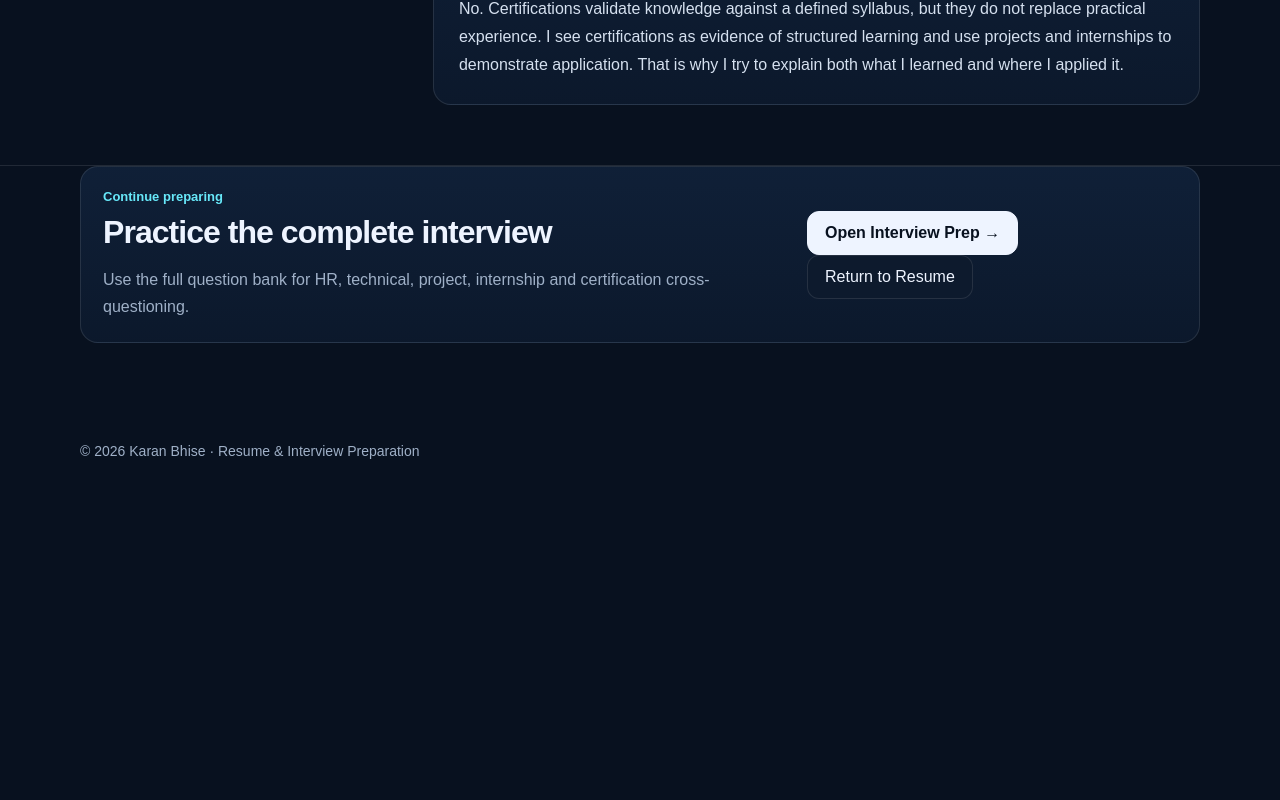
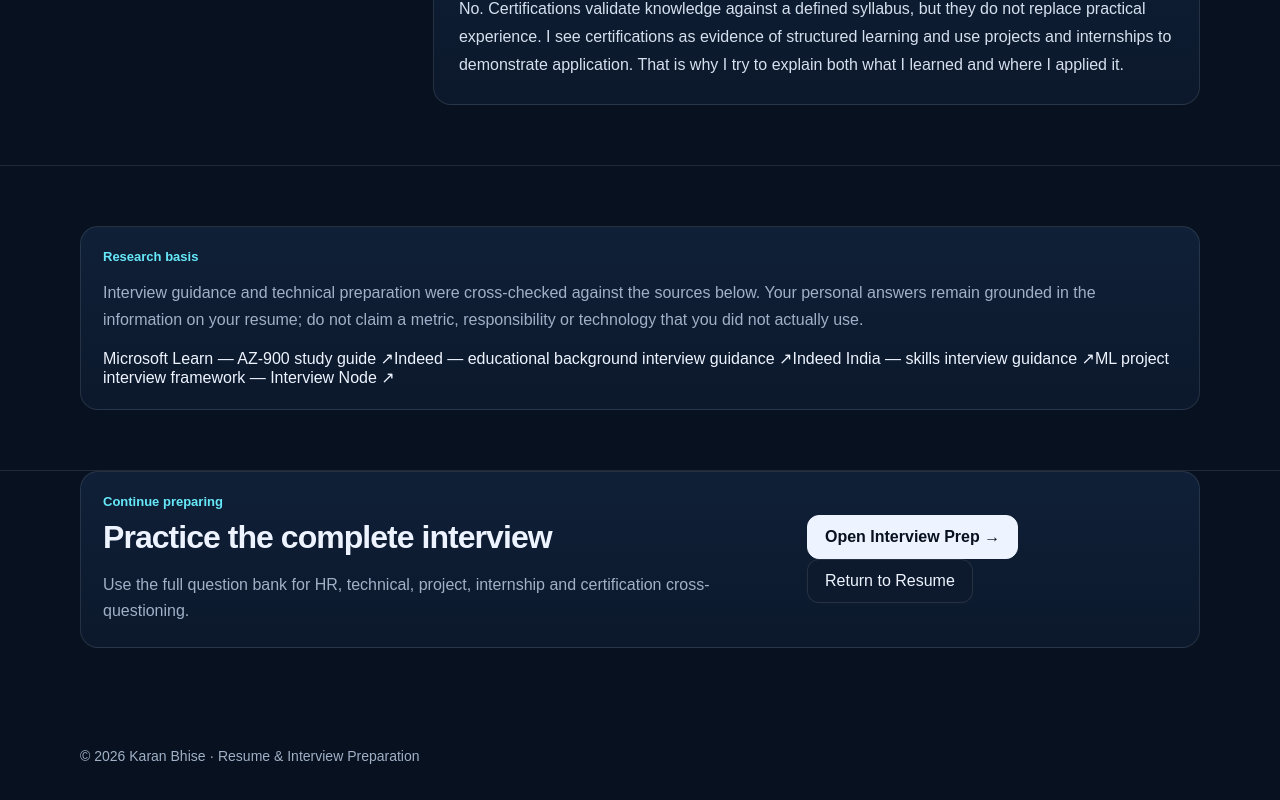
Before and after one commit to Karanaldo-07/karan-interview-prep, a Next.js app: page /resume/achievements in a window 1280 px wide. Shown: the part 4188-4988 px from the top of the page. Before the commit the page ends 4707 px from the top, so only its background shows below. Built offline with nearby package versions, Linux system fonts and the light colour scheme.

Commit message:
feat: add research sources to resume interview pages

```diff
--- a/app/resume/[section]/page.tsx
+++ b/app/resume/[section]/page.tsx
@@ -8,6 +8,13 @@ export function generateStaticParams() {
 type PageProps = {
   params: Promise<{ section: string }>;
 };
+
+const researchSources = [
+  { label: "Microsoft Learn — AZ-900 study guide", href: "https://learn.microsoft.com/en-us/credentials/certifications/resources/study-guides/az-900" },
+  { label: "Indeed — educational background interview guidance", href: "https://www.indeed.com/career-advice/interviewing/interview-question-tell-me-about-your-educational-background" },
+  { label: "Indeed India — skills interview guidance", href: "https://in.indeed.com/career-advice/interviewing/tell-me-about-your-skills-sample-answer" },
+  { label: "ML project interview framework — Interview Node", href: "https://www.interviewnode.com/post/how-to-discuss-real-world-ml-projects-in-interviews-with-examples" }
+];
 
 export default async function ResumePrepPage({ params }: PageProps) {
   const { section } = await params;
@@ -81,6 +88,20 @@ export default async function ResumePrepPage({ params }: PageProps) {
         </div>
       </section>
 
+      <section className="section research-section">
+        <div className="container">
+          <div className="card">
+            <div className="meta">Research basis</div>
+            <p className="research-intro">Interview guidance and technical preparation were cross-checked against the sources below. Your personal answers remain grounded in the information on your resume; do not claim a metric, responsibility or technology that you did not actually use.</p>
+            <div className="research-links">
+              {researchSources.map((source) => (
+                <a key={source.href} href={source.href} target="_blank" rel="noreferrer">{source.label} ↗</a>
+              ))}
+            </div>
+          </div>
+        </div>
+      </section>
+
       <section className="section prep-navigation">
         <div className="container">
           <div className="card prep-nav-card">
```
